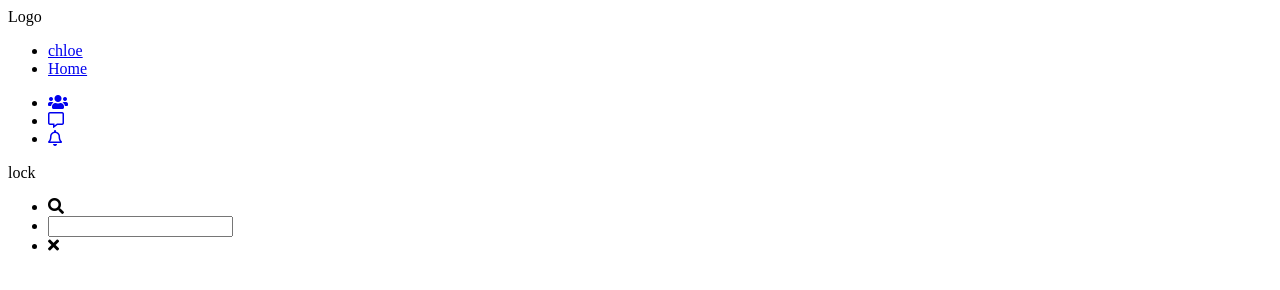
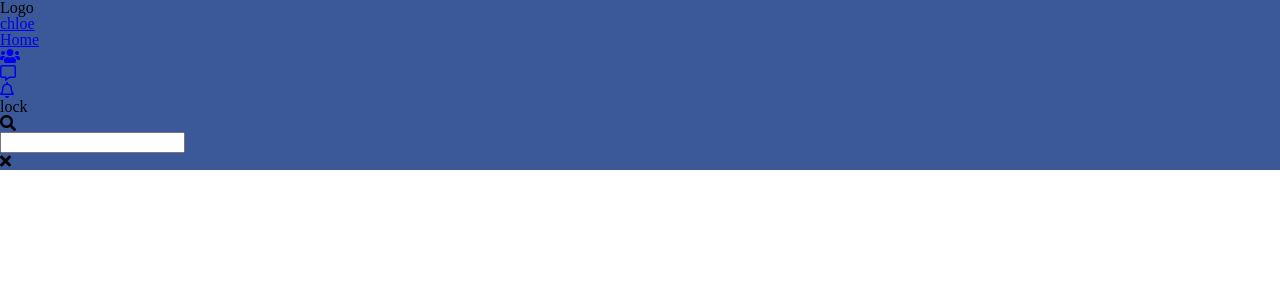
Before and after one commit to avirdee0720/socialmedia, a plain HTML site: page index.html in a window 1280 px wide. Drawn offline with Linux system fonts and the light colour scheme.

Commit message:
Added colour to header and reset CSS to clear

```diff
--- /dev/null
+++ b/css/reset.css
@@ -0,0 +1,48 @@
+/* http://meyerweb.com/eric/tools/css/reset/
+   v2.0 | 20110126
+   License: none (public domain)
+*/
+
+html, body, div, span, applet, object, iframe,
+h1, h2, h3, h4, h5, h6, p, blockquote, pre,
+a, abbr, acronym, address, big, cite, code,
+del, dfn, em, img, ins, kbd, q, s, samp,
+small, strike, strong, sub, sup, tt, var,
+b, u, i, center,
+dl, dt, dd, ol, ul, li,
+fieldset, form, label, legend,
+table, caption, tbody, tfoot, thead, tr, th, td,
+article, aside, canvas, details, embed,
+figure, figcaption, footer, header, hgroup,
+menu, nav, output, ruby, section, summary,
+time, mark, audio, video {
+	margin: 0;
+	padding: 0;
+	border: 0;
+	font-size: 100%;
+	font: inherit;
+	vertical-align: baseline;
+}
+/* HTML5 display-role reset for older browsers */
+article, aside, details, figcaption, figure,
+footer, header, hgroup, menu, nav, section {
+	display: block;
+}
+body {
+	line-height: 1;
+}
+ol, ul {
+	list-style: none;
+}
+blockquote, q {
+	quotes: none;
+}
+blockquote:before, blockquote:after,
+q:before, q:after {
+	content: '';
+	content: none;
+}
+table {
+	border-collapse: collapse;
+	border-spacing: 0;
+}
--- /dev/null
+++ b/css/style.css
@@ -0,0 +1,3 @@
+header {
+    background:#3B5998;
+}
--- a/index.html
+++ b/index.html
@@ -3,6 +3,8 @@
     <head>
         <title>Social Media</title>
         <link rel="stylesheet" href="https://use.fontawesome.com/releases/v5.3.1/css/all.css" integrity="sha384-mzrmE5qonljUremFsqc01SB46JvROS7bZs3IO2EmfFsd15uHvIt+Y8vEf7N7fWAU" crossorigin="anonymous">
+        <link rel="stylesheet" href="css/reset.css">
+        <link rel="stylesheet" href="css/style.css">
     </head>
 
     <body>
```
